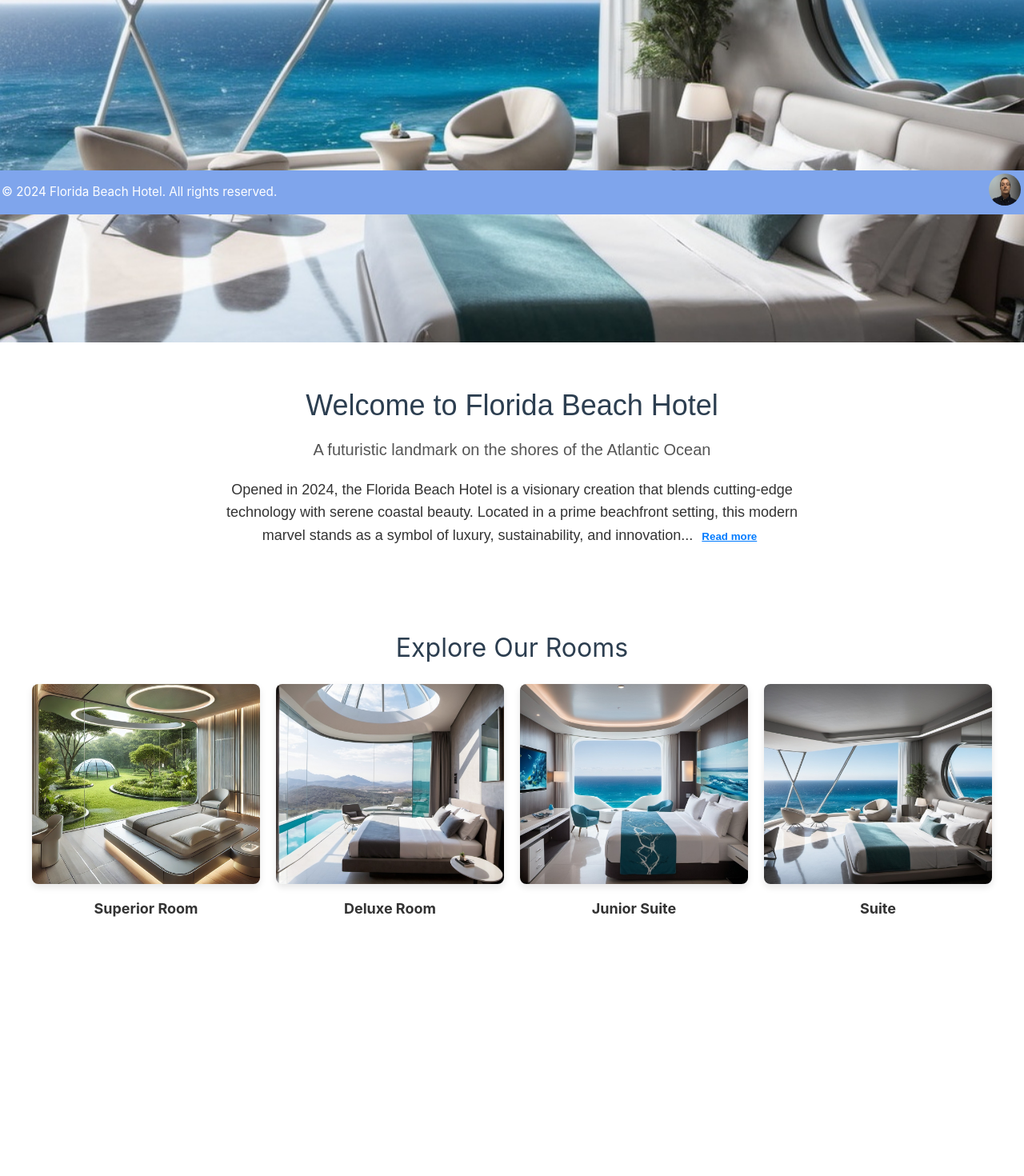
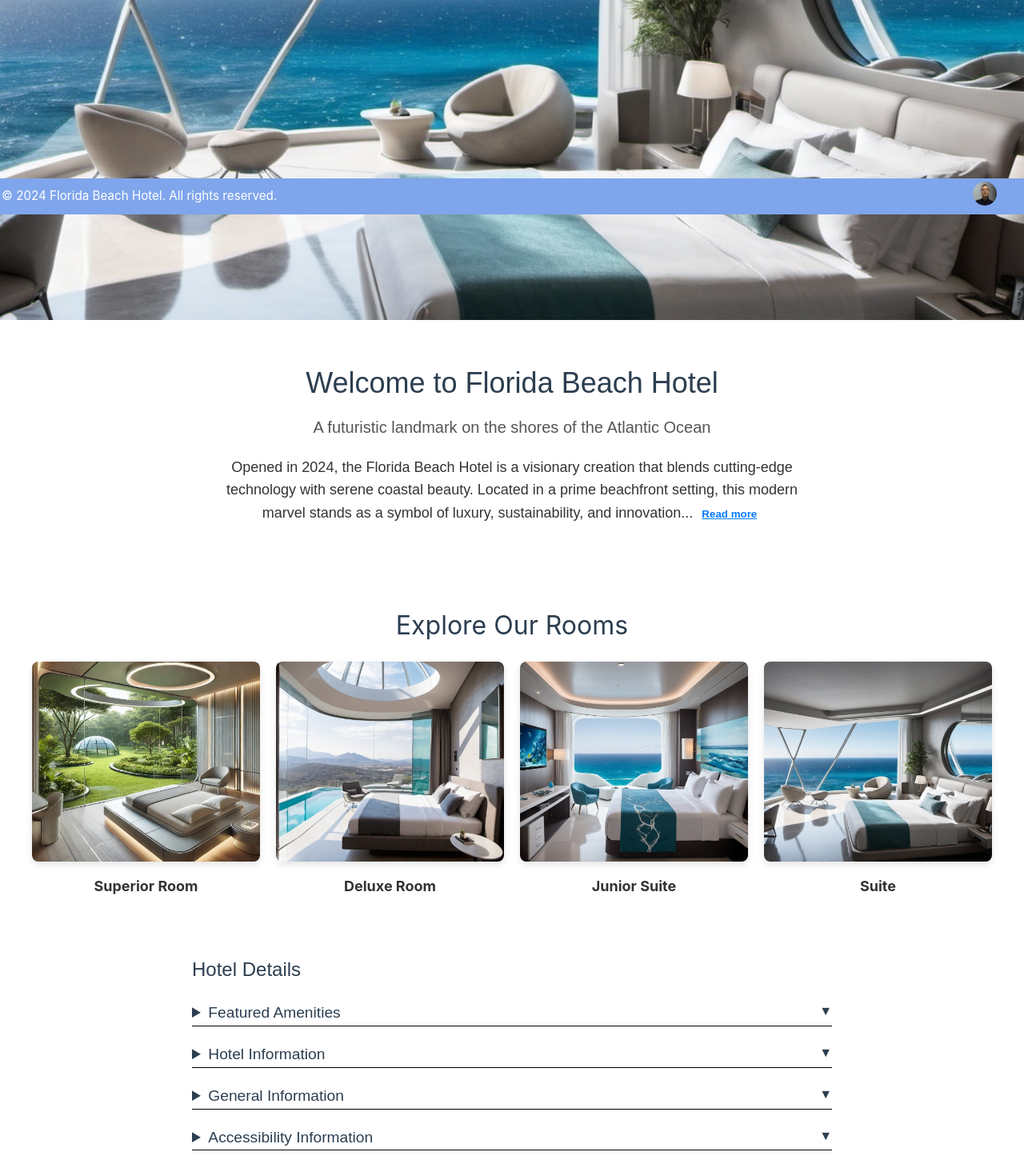
Before and after one commit to hugoperez11/hotel-frontend, a Vue app: page / in a window 1280 px wide. Shown: the part 532-2002 px from the top of the page at 80% size. Before the commit the page ends 1733 px from the top, so only its background shows below. Built offline with nearby package versions, Linux system fonts and the light colour scheme.

Commit message:
added hotel details

```diff
--- a/src/components/Carolusel.vue
+++ b/src/components/Carolusel.vue
@@ -51,7 +51,7 @@ const prevSlide = () => {
   position: relative;
   width: 100%;
   overflow: hidden;
-  padding-top: 160px;
+  padding-top: 132px;
 }
 
 .carousel-inner {
--- /dev/null
+++ b/src/components/HotelDetails.vue
@@ -0,0 +1,94 @@
+<template>
+    <div class="accordion-container">
+      <h2>Hotel Details</h2>
+
+      <!-- Section 1: Featured Amenities -->
+      <details>
+        <summary>Featured Amenities</summary>
+        <p>
+          The hotel offers a wide range of amenities such as a swimming pool, spa services, fitness center, and gourmet restaurant.
+        </p>
+      </details>
+
+      <!-- Section 2: Hotel Information (Updated with Address and Email) -->
+      <details>
+        <summary>Hotel Information</summary>
+        <p>
+          <strong>Address:</strong> 123 Beach Road, Miami, FL, 33139
+        </p>
+        <p>
+          <strong>Email:</strong> <a href="mailto:info@floridabeachhotel.com">info@floridabeachhotel.com</a>
+        </p>
+      </details>
+
+      <!-- Section 3: General Information -->
+      <details>
+        <summary>General Information</summary>
+        <p>
+          The hotel offers luxury rooms, daily cleaning services, and a gourmet restaurant.
+        </p>
+      </details>
+
+      <!-- Section 4: Accessibility Information -->
+      <details>
+        <summary>Accessibility Information</summary>
+        <p>
+          Our hotel is adapted for people with reduced mobility, with access ramps and accessible elevators.
+        </p>
+      </details>
+    </div>
+  </template>
+
+  <script setup>
+  </script>
+
+  <style scoped>
+  .accordion-container {
+    max-width: 800px;
+    margin: 20px auto;
+    font-family: Arial, sans-serif;
+    margin-bottom: 80px
+  }
+
+  h2 {
+    font-size: 1.5rem;
+    margin-bottom: 20px;
+  }
+
+  details {
+    margin-bottom: 20px;
+    border-bottom: 1px solid #000;
+  }
+
+  summary {
+    font-size: 1.2rem;
+    cursor: pointer;
+    position: relative;
+  }
+
+  summary::after {
+    content: '▼';
+    font-size: 1rem;
+    position: absolute;
+    right: 0;
+    transition: transform 0.3s ease;
+  }
+
+  details[open] summary::after {
+    transform: rotate(-180deg);
+  }
+
+  p {
+    margin: 10px 0;
+    font-size: 1rem;
+  }
+
+  a {
+    color: #007BFF;
+    text-decoration: none;
+  }
+
+  a:hover {
+    text-decoration: underline;
+  }
+  </style>
--- a/src/components/global/Footer.vue
+++ b/src/components/global/Footer.vue
@@ -51,11 +51,12 @@ const developers = [
 .avatar-wrapper {
   padding: 2px;
   display: inline-block;
+  margin-right: 30px;
 }
 
 .developer-avatar {
-  width: 40px;
-  height: 40px;
+  width: 30px;
+  height: 30px;
   border-radius: 50%;
   transition: opacity 0.3s;
 }
--- a/src/components/global/Header.vue
+++ b/src/components/global/Header.vue
@@ -58,7 +58,7 @@ import AdminLogin from '@/components/AdminLogin.vue';
 
 .logo {
   width: 90px;
-  margin-right: 10px;
+  margin-right: 40px;
 }
 
 .hotel-name {
@@ -71,6 +71,7 @@ import AdminLogin from '@/components/AdminLogin.vue';
   flex-direction: column;
   align-items: flex-end;
   flex: 1;
+  margin-right: 50px;
 }
 
 nav {
@@ -82,6 +83,7 @@ nav {
   gap: 30px;
   list-style: none;
   padding: 0;
+  margin-right: 400px;
 }
 
 .nav-item {
--- a/src/views/HomeView.vue
+++ b/src/views/HomeView.vue
@@ -2,6 +2,7 @@
 
 import Carolusel from '@/components/Carolusel.vue';
 import Footer from '@/components/global/Footer.vue';
+import HotelDetails from '@/components/HotelDetails.vue';
 import HotelHistory from '@/components/HotelHistory.vue';
 import RoomList from '@/components/RoomList.vue';
 
@@ -15,5 +16,6 @@ import RoomList from '@/components/RoomList.vue';
 
 <HotelHistory />
 <RoomList />
+<HotelDetails />
 <Footer />
 </template>
```
